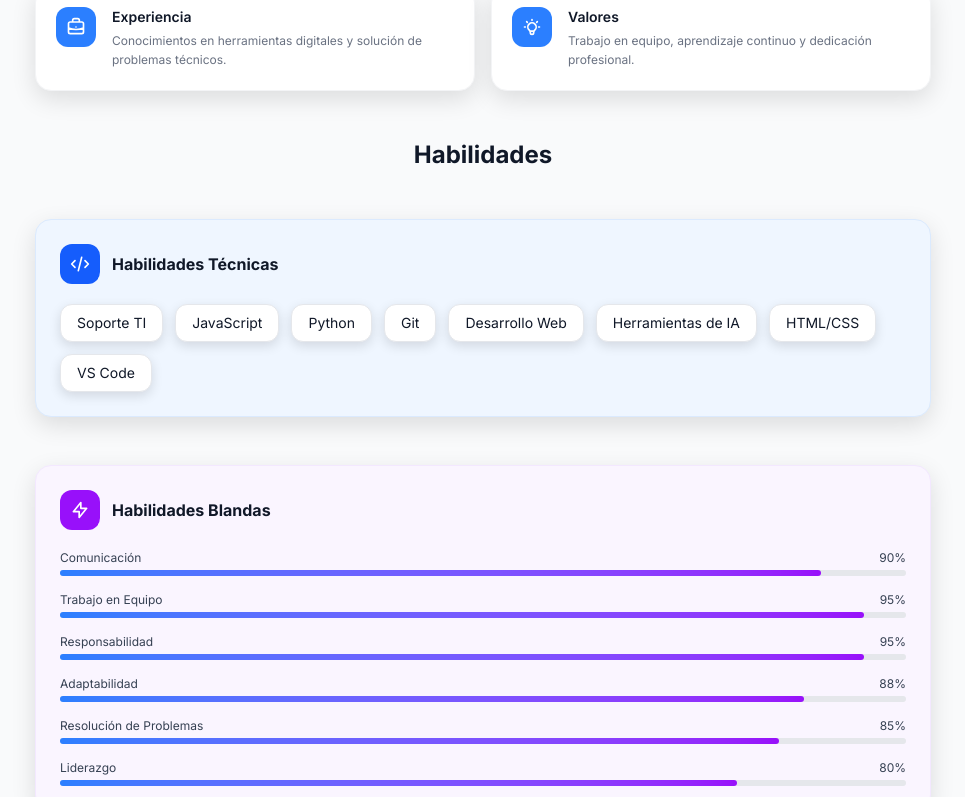
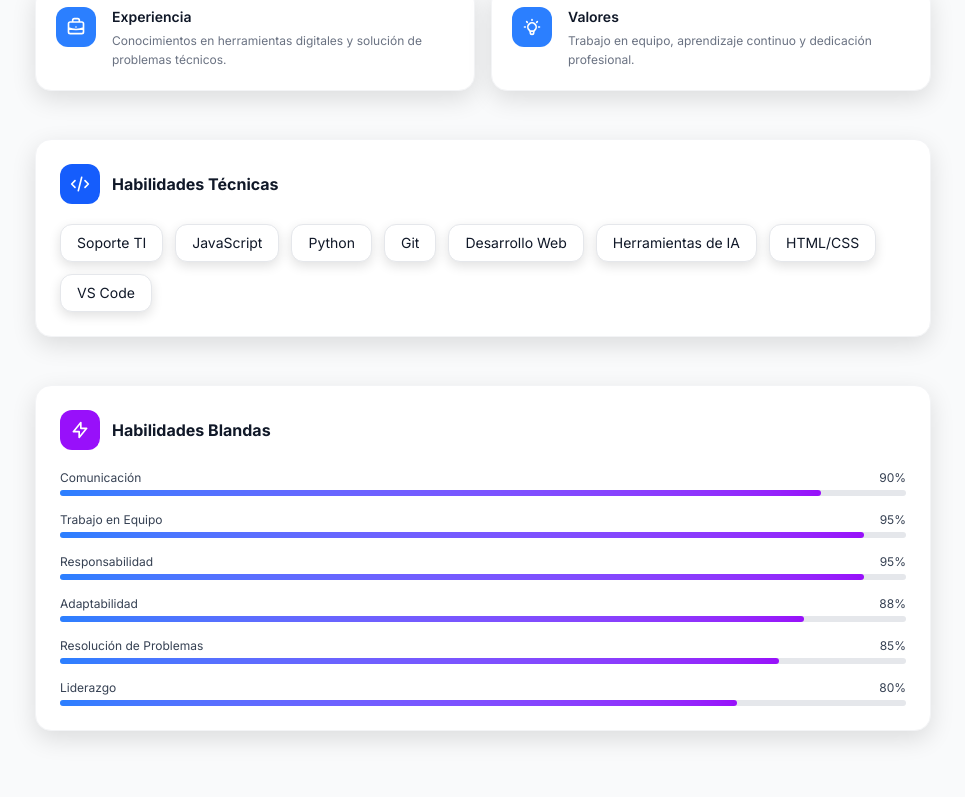
Before and after one commit to SebastianRosero16/Portafolio, a Next.js app: page / in a window 1280 px wide. Shown: the part 1200-1997 px from the top of the page, without its empty margins (157-1122 px from the left). Built offline with nearby package versions, Linux system fonts and the light colour scheme.

Commit message:
style: quitar subtitulo Habilidades y fondo blanco en skills

```diff
--- a/components/About.tsx
+++ b/components/About.tsx
@@ -115,12 +115,8 @@ export default function About() {
           ))}
         </div>
 
-        <div className="text-center">
-          <h2 className="text-2xl font-bold text-gray-900">{t("about.skills")}</h2>
-        </div>
-
         {/* Technical skills card */}
-        <div className="bg-blue-50 rounded-2xl border border-blue-100 p-6" style={{ boxShadow: "0 8px 24px rgba(0,0,0,0.12)" }}>
+        <div className="bg-white rounded-2xl border border-gray-100 p-6" style={{ boxShadow: "0 8px 24px rgba(0,0,0,0.12)" }}>
           <div className="flex items-center gap-3 mb-5">
             <div className="bg-blue-600 rounded-xl w-10 h-10 flex items-center justify-center">
               <svg className="w-5 h-5 text-white" fill="none" stroke="currentColor" viewBox="0 0 24 24">
@@ -142,7 +138,7 @@ export default function About() {
         </div>
 
         {/* Soft skills card */}
-        <div className="bg-purple-50 rounded-2xl border border-purple-100 p-6" style={{ boxShadow: "0 8px 24px rgba(0,0,0,0.12)" }}>
+        <div className="bg-white rounded-2xl border border-gray-100 p-6" style={{ boxShadow: "0 8px 24px rgba(0,0,0,0.12)" }}>
           <div className="flex items-center gap-3 mb-5">
             <div className="bg-purple-600 rounded-xl w-10 h-10 flex items-center justify-center">
               <svg className="w-5 h-5 text-white" fill="none" stroke="currentColor" viewBox="0 0 24 24">
```
